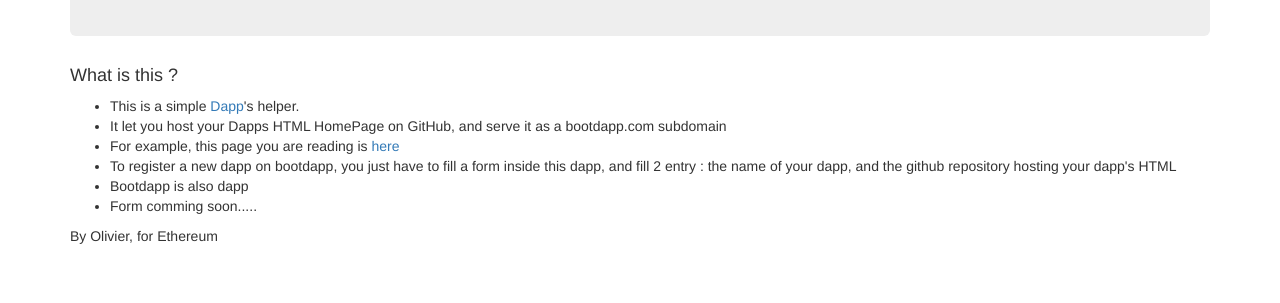
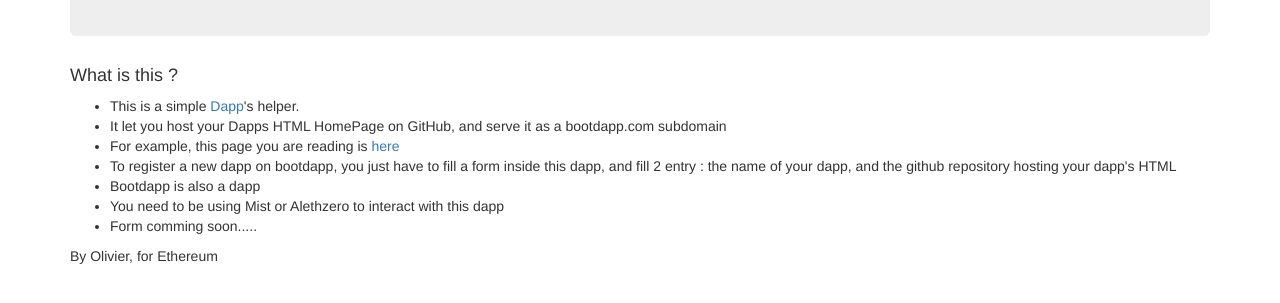
Before and after one commit to olivier-ethereum/bootdapp, a plain HTML site: page index.html in a window 1280 px wide. Shown: the part 159-462 px from the top of the page. Drawn offline with nearby package versions, Linux system fonts and the light colour scheme.

Commit message:
Update index.html

```diff
--- a/index.html
+++ b/index.html
@@ -14,7 +14,8 @@
   <li> It let you host your Dapps HTML HomePage on GitHub, and serve it as a bootdapp.com subdomain</li>
   <li> For example, this page you are reading is <a href="https://github.com/olivier-ethereum/bootdapp/blob/bootdapp/index.html">here</a></a> </li>
   <li> To register a new dapp on bootdapp, you just have to fill a form inside this dapp, and fill 2 entry : the name of your dapp, and the github repository hosting your dapp's HTML</li>
-  <li> Bootdapp is also dapp</li>
+  <li> Bootdapp is also a dapp</li>
+  <li> You need to be using Mist or Alethzero to interact with this dapp</li>
   <li> Form comming soon.....</li>
 </ul>
 <div class="footer">
```
